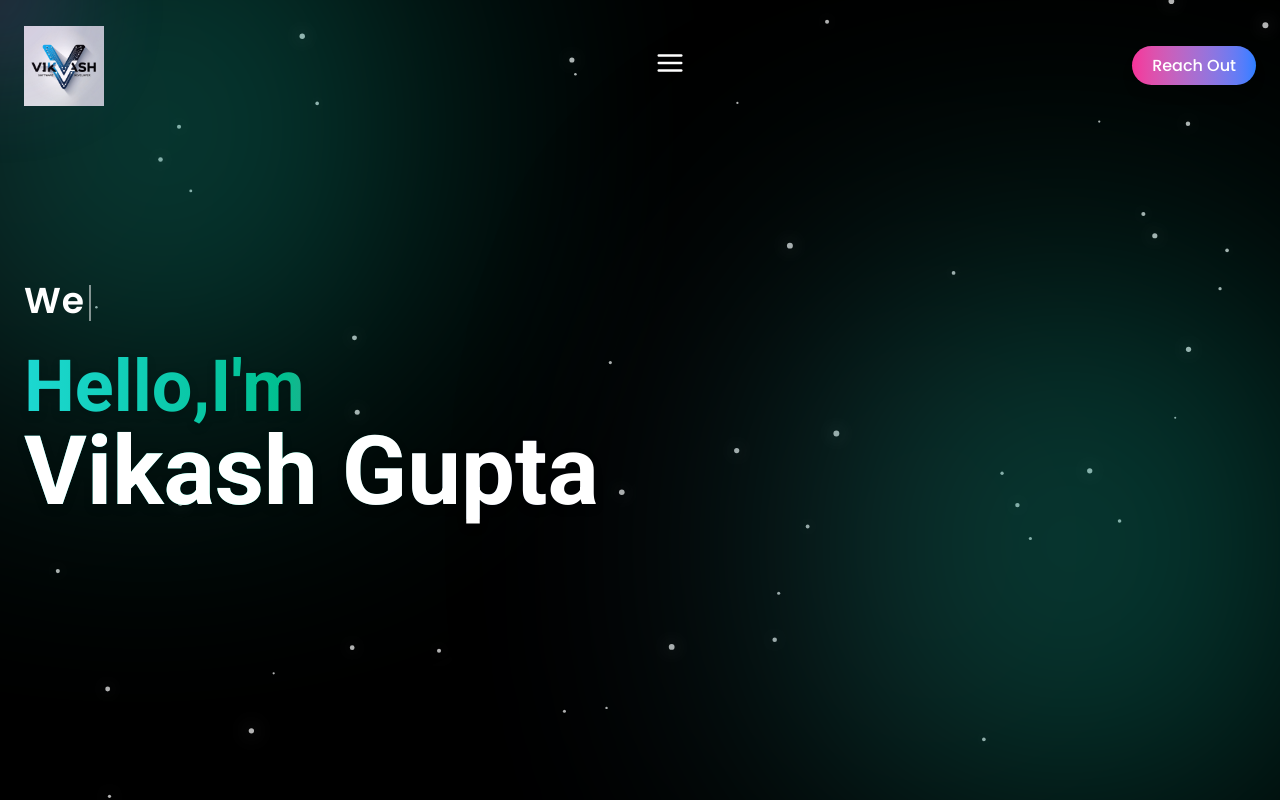
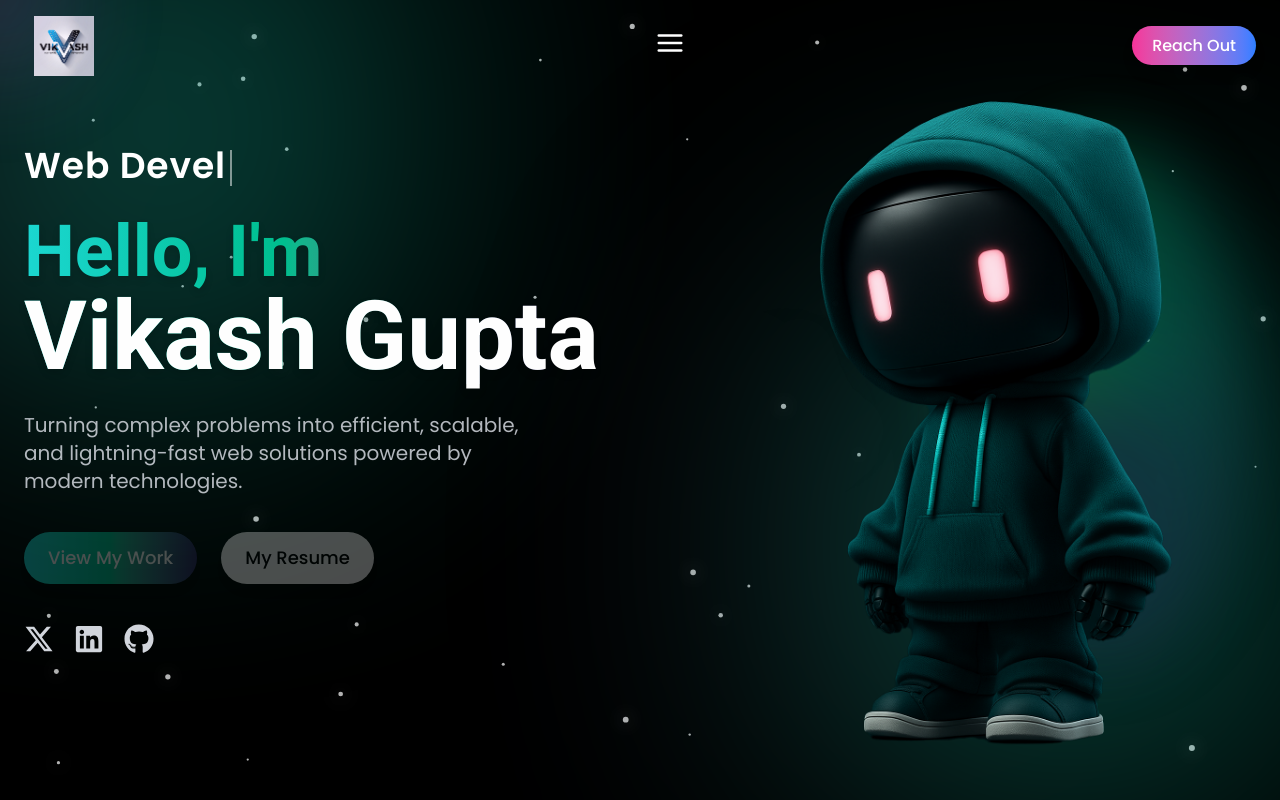
Before and after one commit to Vikashg45/portfolio, a React (Vite) app: page / in a window 1280 px wide. Shown: the top 800 px of the page. Built offline with nearby package versions, Linux system fonts and the light colour scheme.

Commit message:
I have completed home page.

```diff
--- a/src/App.jsx
+++ b/src/App.jsx
@@ -1,3 +1,4 @@
+import { useState, useMemo, useEffect } from "react";
 import Navbar from "./components/Navbar";
 import Home from "./sections/Home";
 import About from "./sections/About";
@@ -9,12 +10,17 @@ import Contact from "./sections/Contact";
 import Footer from "./sections/Footer";
 import ParticlesBackground from "./components/ParticlesBackground";
 import CustomCursor from "./components/CustomCursor";
+import IntroAnimation from "./components/IntroAnimation";
 
 
 function App() {
 
+  const [introdone, setIntroDone] = useState(false);
 
   return (
+    <>
+      {!introdone && < IntroAnimation onFinish={() => setIntroDone(true)} />}
+      {introdone && (
         <div className='related gradient text-white'>
           <CustomCursor />
           {/* <ParticlesBackground /> */}
@@ -28,6 +34,8 @@ function App() {
           <Contact />
           <Footer />
         </div>
+      )}
+    </>
   )
 }
 
--- a/src/components/IntroAnimation.jsx
+++ b/src/components/IntroAnimation.jsx
@@ -1,11 +1,67 @@
-import React from 'react'
+import { useEffect, useMemo, useState } from "react";
+import { motion, AnimatePresence } from "framer-motion";
 
-const IntroAnimation = () => {
+export default function IntroAnimation({ onFinish }) {
+    const greetings = useMemo(
+        () => [
+            "Hello",
+            "नमस्ते",
+            "Hola",
+            "Bonjour",
+            "Ciao",
+            "Olá",
+            "Здравствуйте",
+            "Merhaba",
+            "Γειά",
+            "Hej",
+            "Hallo",
+            "Salam",
+        ],
+        []
+    );
+
+    const [index, setIndex] = useState(0);
+    const [visible, setVisible] = useState(true);
+
+    useEffect(() => {
+        if (index < greetings.length - 1) {
+            const id = setInterval(() => setIndex((i) => i + 1), 180);
+            return () => clearInterval(id);
+        } else {
+            const t = setTimeout(() => setVisible(false), 1500);
+            return () => clearTimeout(t);
+        }
+    }, [index, greetings.length]);
+
     return (
-        <div>
-
-        </div>
-    )
+        <AnimatePresence
+            onExitComplete={onFinish} // ✅ triggers when exit animation finishes
+        >
+            {visible && (
+                <motion.div
+                    key="intro"
+                    className="fixed inset-0 z-[9999] flex items-center justify-center bg-black text-white overflow-clip"
+                    initial={{ y: 0 }}
+                    exit={{
+                        y: "-100%",
+                        transition: {
+                            duration: 1.05,
+                            ease: [0.22, 1, 0.36, 1],
+                        },
+                    }}
+                >
+                    <motion.h1
+                        key={index}
+                        className="text-5xl md:text-6xl lg:text-7xl font-bold"
+                        initial={{ opacity: 0, y: 20 }}
+                        animate={{ opacity: 1, y: 0 }}
+                        exit={{ opacity: 0, y: 1 }}
+                        transition={{ duration: 0.12 }}
+                    >
+                        {greetings[index]}
+                    </motion.h1>
+                </motion.div>
+            )}
+        </AnimatePresence>
+    );
 }
-
-export default IntroAnimation
--- a/src/components/Navbar.jsx
+++ b/src/components/Navbar.jsx
@@ -67,7 +67,7 @@ export default function Navbar() {
   ${visible ? "translate-y-0" : "-translate-y-full"}`}
             >
                 <div className="flex items-center space-x-2">
-                    <img src={Logo} alt="logo" className="w-20 h-25 object-contain" />
+                    <img src={Logo} alt="logo" className="w-20 h-15 object-contain" />
                 </div>
 
                 <div className="block lg:absolute lg:left-1/2 lg:transform lg:translate-x-1/2">
--- a/src/sections/Home.jsx
+++ b/src/sections/Home.jsx
@@ -1,7 +1,24 @@
 import { useState, useMemo, useEffect } from "react";
 import ParticlesBackground from "../components/ParticlesBackground";
 import { motion } from "framer-motion";
+import { FaGithub, FaLinkedin, FaXTwitter } from "react-icons/fa6";
+import avator from '../assets/avator.png'
 
+const socials = [
+    { Icon: FaXTwitter, label: "X", href: "https:" },
+    { Icon: FaLinkedin, label: "LinkedIn", href: "https:" },
+    { Icon: FaGithub, label: "Github", href: "https://github.com/Vikashg45/" }
+]
+
+const glowVariants = {
+    initial: { scale: 1, y: 0, filter: "drop-shadow(0 0 0 rgba(0,0,0,0))" },
+    hover: {
+        scale: 1.2, y: -3,
+        filter: "drop-shadow(0 0 8px rgba(13,88,204,0.9)) drop-shadow(0 0 18px rgba(16,185,129,0.8))",
+        transition: { type: "spring", stiffness: 300, damping: 15 }
+    },
+    tap: { scale: 0.95, y: 0, transition: { duration: 0.08 } }
+}
 
 export default function Home() {
 
@@ -73,14 +90,78 @@ export default function Home() {
                             </span>
                         </motion.div>
 
-                        <motion.h1 className="text-4xl sm:text-5xl md:text-6xl lg:text-7xl font-bold text-transparent bg-clip-text  bg-gradient-to-r from-[#1cd8d2] via-[#00bf8f] to-[#302b63] drop-shadow-lg">
-                            Hello,I'm
+                        <motion.h1 className="text-4xl sm:text-5xl md:text-6xl
+                                                lg:text-7xl font-bold
+                                                text-transparent bg-clip-text
+                                                 bg-gradient-to-r from-[#1cd8d2] via-[#00bf8f] to-[#302b63]
+                                                  drop-shadow-lg"
+                            initial={{ opacity: 0, y: 40 }}
+                            animate={{ opacity: 1, y: 0 }}
+                            transition={{ duration: 1 }}
+                        >
+                            Hello, I'm
                             <br />
                             <span className="text-white font-bold text-5xl sm:text-6xl md:text-7xl lg:text-8xl lg:whitespace-nowrap">
                                 Vikash Gupta
                             </span>
                         </motion.h1>
+                        <motion.p className="mt-6 text-base sm:text-lg md:text-xl text-gray-300 max-w-2xl mx-auto lg:mx-0"
+                            initial={{ opacity: 0, y: 20 }}
+                            animate={{ opacity: 1, y: 0 }}
+                            transition={{ delay: 0.4, duration: 0.8 }}>
+                            Turning complex problems into efficient, scalable, and lightning-fast web solutions powered by modern technologies.
+                        </motion.p>
+
+                        <motion.div className="mt-10 flex flex-wrap items-center justify-center lg:justify-start gap-6"
+                            initial={{ opacity: 0 }}
+                            animate={{ opacity: 1 }}
+                            transition={{ delay: 0.8, duration: 0.8 }}>
+                            <a href="#project"
+                                className="px-6 py-3 rounded-full font-medium text-lg text-white bg-gradient-to-r from-[#1cd8d2] via-[#00bf8f] to-[#302b63]
+                            shadow-lg hover:scale-105 transition-all">View My Work</a>
+                            <a href="/Resume.docx"
+                                download
+                                className="px-6 py-3 rounded-full text-lg font-medium text-black bg-white hover:bg-gray-200 shadow-lg hover:scale-105 transition-all ">My Resume</a>
+                        </motion.div>
+
+                        <div className="mt-10 flex gap-5 text-2xl md:text-3xl justify-center lg:justify-start">
+                            {socials.map(({ Icon, label, href }) => (
+                                <motion.a
+                                    href={href}
+                                    key={label}
+                                    target="_blank"
+                                    aria-label={label}
+                                    rel="noopener noreferrer"
+                                    variants={glowVariants}
+                                    initial="initial"
+                                    whileHover="hover"
+                                    whileTap="tap"
+                                    className="text-gray-300">
+                                    <Icon />
+
+                                </motion.a>
+                            ))}
+                        </div>
+
                     </div>
+                </div>
+                <div className="relative hidden lg:block">
+                    <div className="absolute top-1/2 -translate-y-1/2 pointer-events-none"
+                        style={{
+                            right: "10px", width: "min(22vw,410px)", height: "min(40vw,760px)", borderRadius: "50%",
+                            filter: "blur(38px)", opacity: 0.32,
+                            background: "conic-gradient(from 0deg,#00bf8f,#302b63,#1cd862)"
+                        }}
+                    />
+                    <motion.img src={avator} alt="gaurav gupta" className="absolute top-1/2 -translate-y-1/2 object-contain select-none pointer-events-none"
+                        style={{
+                            right: "-30px", width: "min(45vw,780px)", maxHeight: "90vh"
+                        }}
+                        initial={{ opacity: 0, y: 40, scale: 0.98 }}
+                        animate={{ opacity: 1, y: 0, scale: 1 }}
+                        transition={{ delay: 0.2, duration: 0.8 }}>
+
+                    </motion.img>
                 </div>
             </div>
 
```
Lines whose indentation alone changed are shown as unchanged.
